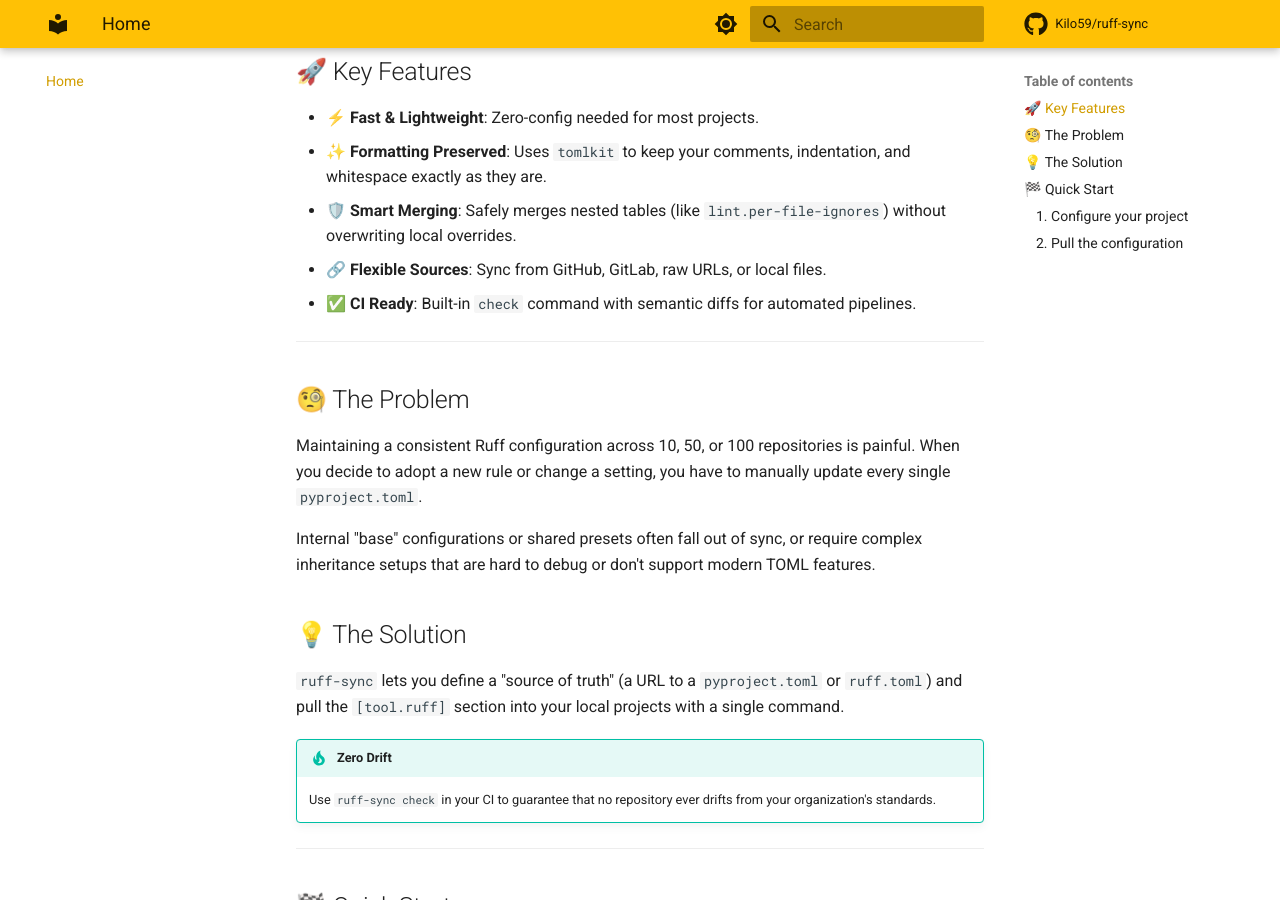
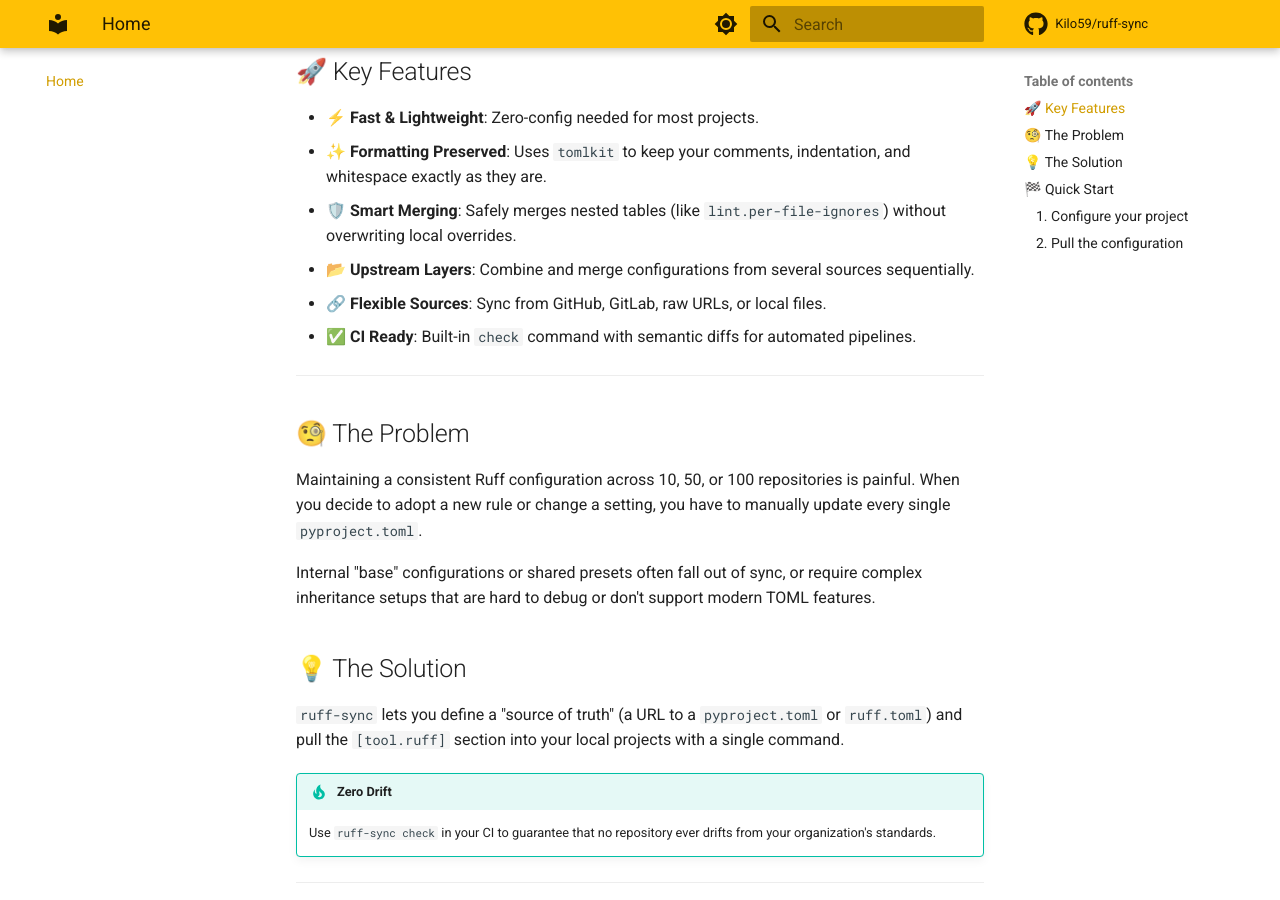
Before and after one commit to Kilo59/ruff-sync, an MkDocs documentation site: the page built from docs/index.md, in a window 1280 px wide and 900 px high, scrolled down 612 px. Built offline with MkDocs 1.6.1 and Material for MkDocs 9.7.7, drawn with Linux system fonts in a browser that asks for light colours; comment, search, counter and statistics services are not loaded.

Commit message:
add to features list

```diff
--- a/docs/index.md
+++ b/docs/index.md
@@ -15,6 +15,7 @@
 * **⚡ Fast & Lightweight**: Zero-config needed for most projects.
 * **✨ Formatting Preserved**: Uses `tomlkit` to keep your comments, indentation, and whitespace exactly as they are.
 * **🛡️ Smart Merging**: Safely merges nested tables (like `lint.per-file-ignores`) without overwriting local overrides.
+* **📂 Upstream Layers**: Combine and merge configurations from several sources sequentially.
 * **🔗 Flexible Sources**: Sync from GitHub, GitLab, raw URLs, or local files.
 * **✅ CI Ready**: Built-in `check` command with semantic diffs for automated pipelines.
 
```
Also changed, not shown: README.md (+1 -0 lines).
